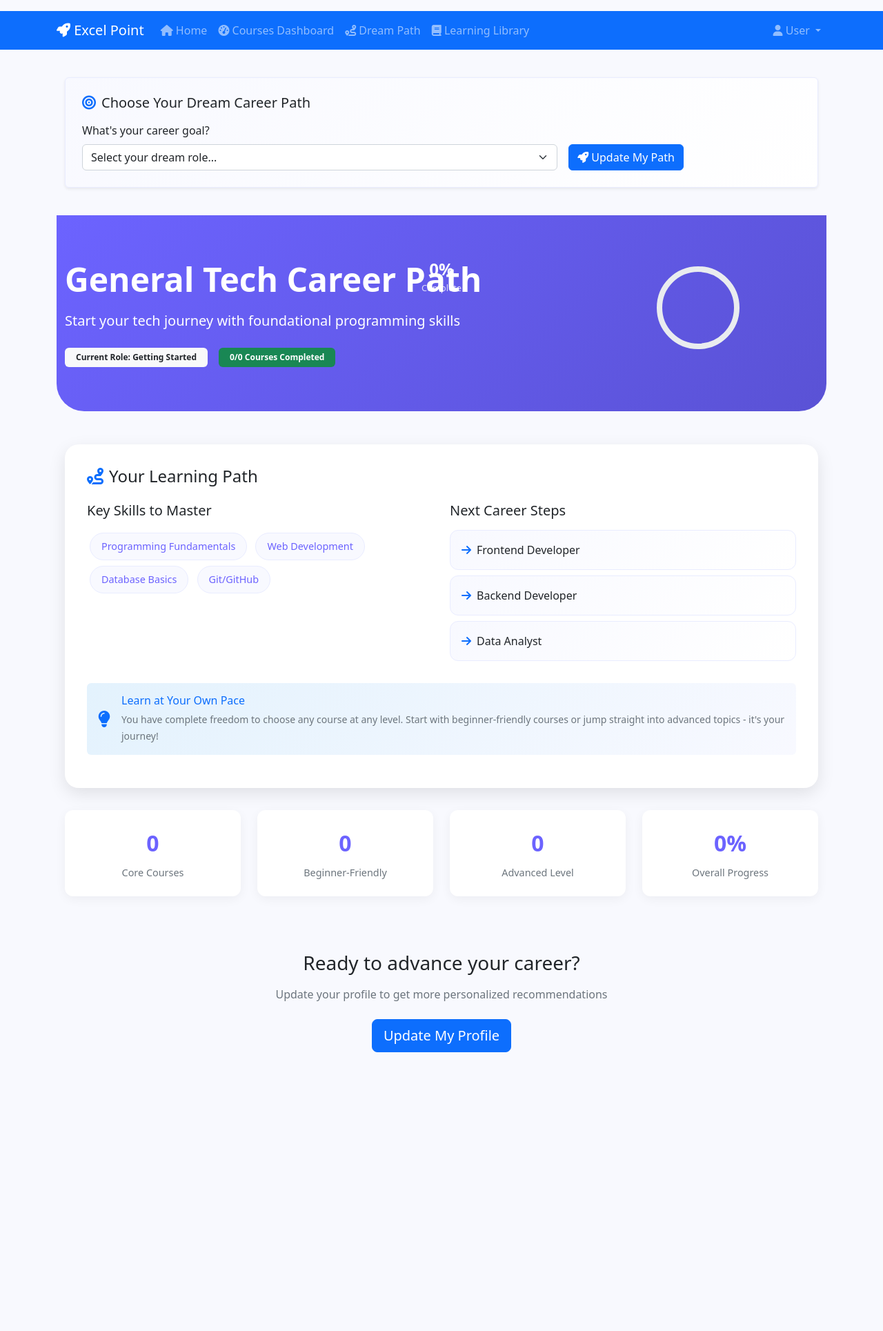
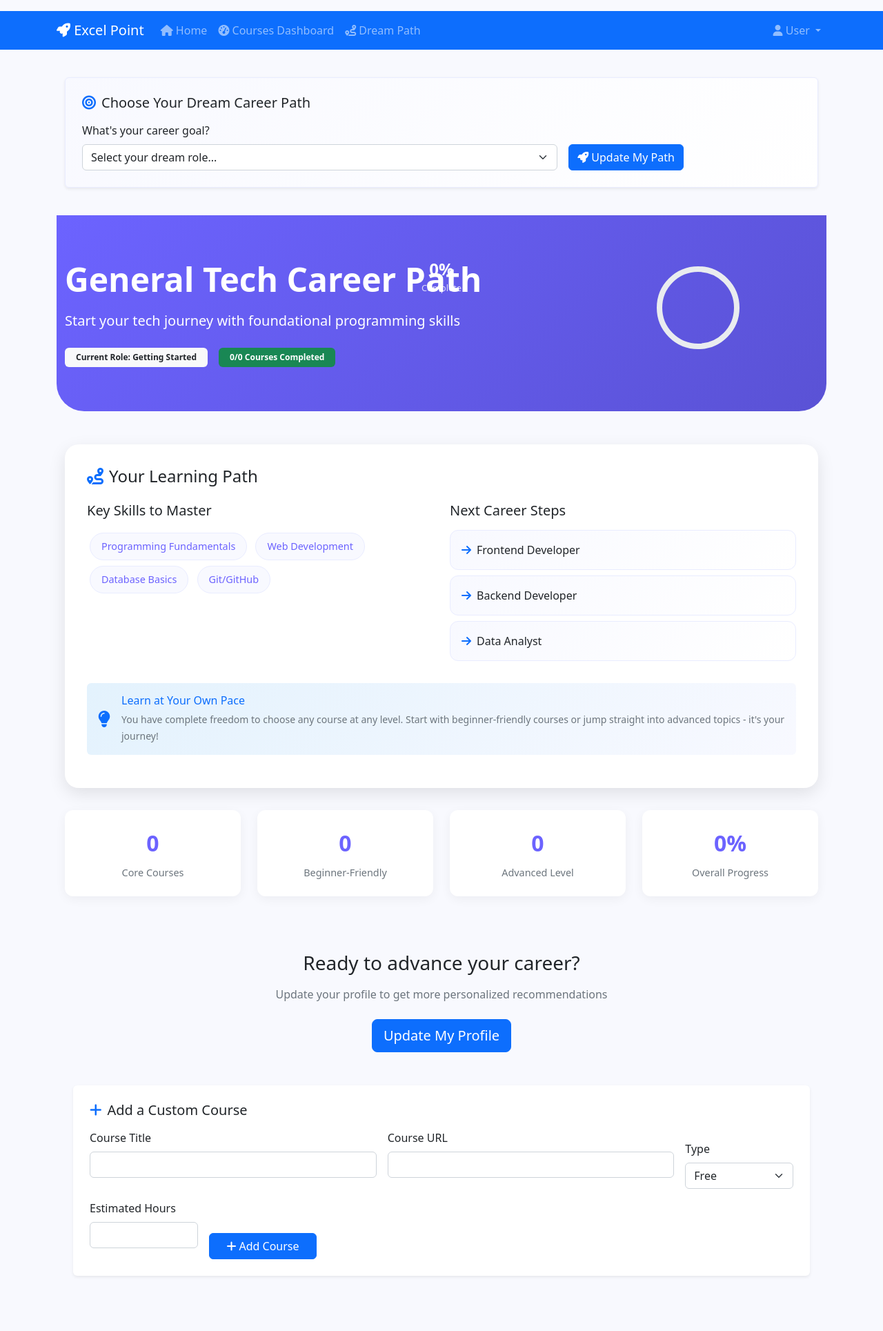
Before and after one commit to Nwachukwu1300/excelpoint, a Django app: page /learning/dream-path/ in a window 1280 px wide. Shown: the whole page at 69% size. Before the commit the page ends 1525 px from the top, so only its background shows below. Run offline with Django 4.2, Linux system fonts and the light colour scheme; the visitor is signed in with stand-in values (Sample User, id 1); data that the repository does not hold is empty.

Commit message:
Add 'See All' for My Courses, custom course hours, and free/paid option. Remove Learning Library.

```diff
--- a/learning/models.py
+++ b/learning/models.py
@@ -29,6 +29,7 @@ class Course(models.Model):
         help_text="External link to the course (e.g., Coursera, Udemy, etc.)"
     )
     created_at = models.DateTimeField(auto_now_add=True)
+    is_free = models.BooleanField(default=True, help_text="Is this course free?")
 
     def __str__(self):
         return self.title
--- a/learning/urls.py
+++ b/learning/urls.py
@@ -18,4 +18,5 @@ urlpatterns = [
     path('resources/add/', views.add_resource, name='add_resource'),
     path('resources/<int:resource_id>/edit/', views.edit_resource, name='edit_resource'),
     path('resources/<int:resource_id>/delete/', views.delete_resource, name='delete_resource'),
+    path('courses/all/', views.all_courses, name='all_courses'),
 ]
--- a/learning/views.py
+++ b/learning/views.py
@@ -710,6 +710,39 @@ def dream_path(request):
     circumference = 351.86
     stroke_dashoffset = circumference - (progress_percentage / 100 * circumference)
 
+    # Handle custom course addition
+    if request.method == 'POST' and 'add_custom_course' in request.POST:
+        custom_title = request.POST.get('custom_course_title')
+        custom_url = request.POST.get('custom_course_url')
+        custom_is_free = request.POST.get('custom_course_is_free')
+        custom_hours = request.POST.get('custom_course_hours')
+        try:
+            custom_hours = int(custom_hours)
+        except (TypeError, ValueError):
+            custom_hours = 0
+        is_free = True if custom_is_free == 'free' else False
+        if custom_title and custom_url:
+            # Create the custom course if it doesn't exist
+            course, created = Course.objects.get_or_create(
+                title=custom_title,
+                defaults={
+                    'description': 'Custom course added by user',
+                    'instructor': user.get_full_name() or user.username,
+                    'duration_hours': custom_hours,
+                    'difficulty_level': 'beginner',
+                    'course_url': custom_url,
+                    'is_free': is_free
+                }
+            )
+            # Add to user's progress as in_progress
+            CourseProgress.objects.get_or_create(
+                user=user,
+                course=course,
+                defaults={'status': 'in_progress'}
+            )
+            messages.success(request, f'Custom course "{custom_title}" added!')
+            return redirect('learning:dream_path')
+
     context = {
         'selected_path': selected_path,
         'available_paths': available_paths,
@@ -729,3 +762,11 @@ def dream_path(request):
     }
 
     return render(request, 'learning/dream_path.html', context)
+
+@login_required
+def all_courses(request):
+    user = request.user
+    all_progress = CourseProgress.objects.filter(user=user, status__in=['in_progress', 'completed']).select_related('course').order_by('-last_activity_date')
+    return render(request, 'learning/all_courses.html', {
+        'all_progress': all_progress
+    })
--- a/templates/base.html
+++ b/templates/base.html
@@ -44,9 +44,6 @@
                     <li class="nav-item">
                         <a class="nav-link" href="{% url 'learning:dream_path' %}"><i class="fas fa-route"></i> Dream Path</a>
                     </li>
-                    <li class="nav-item">
-                        <a class="nav-link" href="{% url 'learning:resource_library' %}"><i class="fas fa-book"></i> Learning Library</a>
-                    </li>
                 </ul>
 
                 <ul class="navbar-nav">
--- a/templates/learning/dashboard.html
+++ b/templates/learning/dashboard.html
@@ -436,7 +436,8 @@
         <div class="d-flex justify-content-between align-items-center mb-4">
             <h2 class="section-title">My Courses</h2>
             <div class="d-flex align-items-center">
-                <span class="text-muted d-none d-md-block"><i class="fas fa-mouse-pointer me-2"></i>Scroll horizontally</span>
+                <a href="{% url 'learning:all_courses' %}" class="see-all-link">See All <i class="fas fa-arrow-right"></i></a>
+                <span class="text-muted d-none d-md-block ms-3"><i class="fas fa-mouse-pointer me-2"></i>Scroll horizontally</span>
             </div>
         </div>
 
--- a/templates/learning/dream_path.html
+++ b/templates/learning/dream_path.html
@@ -469,5 +469,41 @@
         <p class="text-muted mb-4">Update your profile to get more personalized recommendations</p>
         <a href="{% url 'users:edit_profile' %}" class="btn btn-primary btn-lg">Update My Profile</a>
     </div>
+
+    <!-- Add Custom Course Form -->
+    <div class="container mb-5">
+        <div class="card border-0 shadow-sm mb-4">
+            <div class="card-body p-4">
+                <h2 class="h5 mb-3"><i class="fas fa-plus text-primary me-2"></i>Add a Custom Course</h2>
+                <form method="post" action="" class="row g-3 align-items-end">
+                    {% csrf_token %}
+                    <div class="col-md-5">
+                        <label for="custom_course_title" class="form-label">Course Title</label>
+                        <input type="text" name="custom_course_title" id="custom_course_title" class="form-control" required>
+                    </div>
+                    <div class="col-md-5">
+                        <label for="custom_course_url" class="form-label">Course URL</label>
+                        <input type="url" name="custom_course_url" id="custom_course_url" class="form-control" required>
+                    </div>
+                    <div class="col-md-2">
+                        <label for="custom_course_is_free" class="form-label">Type</label>
+                        <select name="custom_course_is_free" id="custom_course_is_free" class="form-select" required>
+                            <option value="free">Free</option>
+                            <option value="paid">Paid</option>
+                        </select>
+                    </div>
+                    <div class="col-md-2">
+                        <label for="custom_course_hours" class="form-label">Estimated Hours</label>
+                        <input type="number" name="custom_course_hours" id="custom_course_hours" class="form-control" min="1" step="1" required>
+                    </div>
+                    <div class="col-md-2">
+                        <button type="submit" name="add_custom_course" class="btn btn-primary w-100">
+                            <i class="fas fa-plus me-1"></i>Add Course
+                        </button>
+                    </div>
+                </form>
+            </div>
+        </div>
+    </div>
 </div>
 {% endblock %}
```
Also changed, not shown: templates/learning/all_courses.html (added, +47 -0 lines), learning/migrations/0005_course_is_free.py (added).
